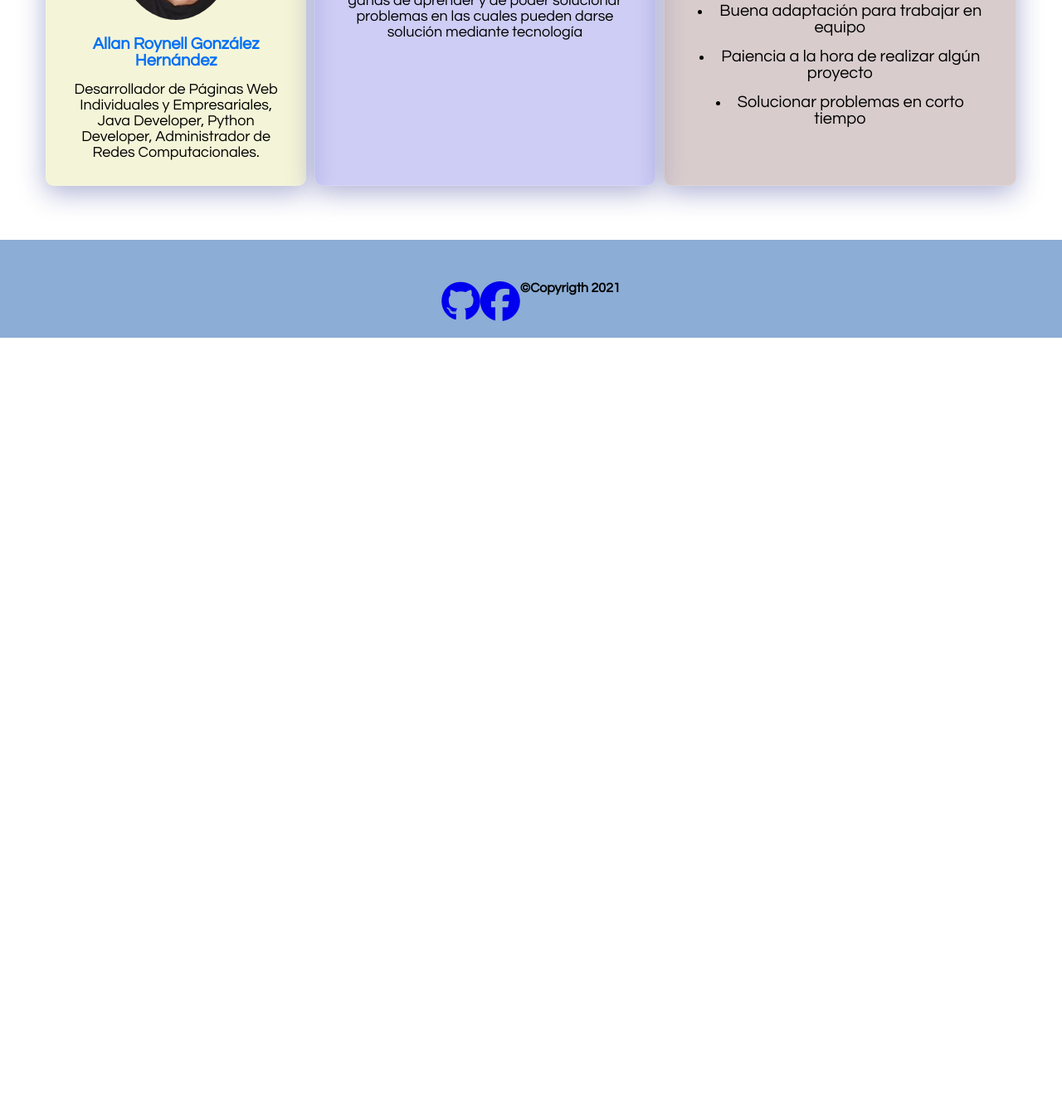
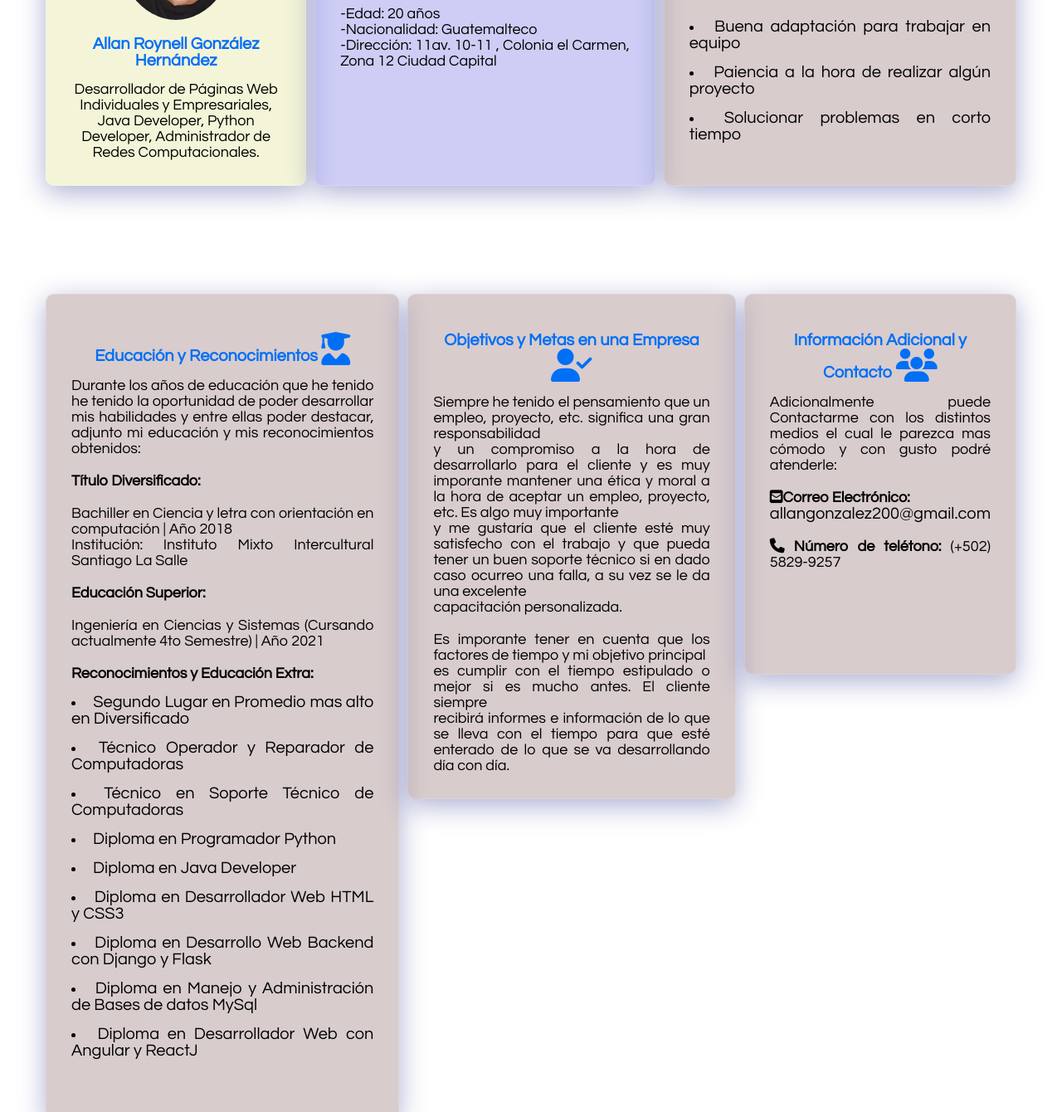
Before and after one commit to allgonzalez/IPC2_PRACTICA2, a plain HTML site: page index.html in a window 1280 px wide. Shown: the part 1174-2514 px from the top of the page at 83% size. Before the commit the page ends 1581 px from the top, so only its background shows below. Drawn offline with Linux system fonts and the light colour scheme.

Commit message:
Responsive Finish

```diff
--- a/index.html
+++ b/index.html
@@ -43,12 +43,16 @@
         </p>
     </div>
     <div class="cont2">
-        <h4>¿Quién Soy? <i class="fas fa-user-check"></i></h4>
+        <h4>¿Quién Soy? <i class="fas fa-user-check fa-2x"></i></h4>
 
-        <p>Estudiante de Ingeniería en Ciencias y Sistemas del segundo año, poseo muchas ganas de aprender y de poder solucionar problemas en las cuales pueden darse solución mediante tecnología</p>
+        <p>Estudiante de Ingeniería en Ciencias y Sistemas del segundo año, poseo muchas ganas de aprender y de poder solucionar problemas en las cuales pueden darse solución mediante tecnología</p> <br>
+        <p>-Edad: 20 años</p>
+        <p>-Nacionalidad: Guatemalteco</p>
+        <p>-Dirección: 11av. 10-11 , Colonia el Carmen, Zona 12 Ciudad Capital</p>
+
     </div>
     <div class="cont3">
-        <h4>CUALIDADES <i class="fas fa-users"></i></h4>
+        <h4>CUALIDADES <i class="fas fa-users fa-2x"></i></h4>
         <p>Las cualidades son muy útiles y es importante conocerlas para poder trabajar con una persona o darle una tarea específica, adjunto las cuales he llegado a desarrollar y por las que he sido reconocido: </p><br>
         <li>Buena adaptación para trabajar en equipo</li>
         <li>Paiencia a la hora de realizar algún proyecto</li>
@@ -56,7 +60,42 @@
     </div>
    </section>
 
+   <section id="persona">
+    <div class="cont4">
+        <h4>Educación y Reconocimientos <i class="fas fa-user-graduate fa-2x"></i></h4>
+        <p>Durante los años de educación que he tenido he tenido la oportunidad de poder desarrollar mis habilidades y entre ellas poder destacar, adjunto mi educación y mis reconocimientos obtenidos: </p><br>
+        <p> <b>Título Diversificado: </b></p><br>
+        <p>Bachiller en Ciencia y letra con orientación en computación | Año 2018</p>
+        <p>Institución: Instituto Mixto Intercultural Santiago La Salle</p><br>
+        <p><b>Educación Superior: </b></p><br>
+        <p>Ingeniería en Ciencias y Sistemas (Cursando actualmente 4to Semestre) | Año 2021</p><br>
+        <p><b>Reconocimientos y Educación Extra: </b></p>
+        <li>Segundo Lugar en Promedio mas alto en Diversificado</li>
+        <li>Técnico Operador y Reparador de Computadoras</li>
+        <li>Técnico en Soporte Técnico de Computadoras</li>
+        <li>Diploma en Programador Python</li>
+        <li>Diploma en Java Developer</li>
+        <li>Diploma en Desarrollador Web HTML y CSS3</li>
+        <li>Diploma en Desarrollo Web Backend con Django y Flask </li>
+        <li>Diploma en Manejo y Administración de Bases de datos MySql</li>
+        <li>Diploma en Desarrollador Web con Angular y ReactJ</li>
+    </div>
 
+    <div class="cont5">
+        <h4>Objetivos y Metas en una Empresa <i class="fas fa-user-check fa-2x"></i></h4>
+        <p>Siempre he tenido el pensamiento que un empleo, proyecto, etc. significa una gran responsabilidad <br>
+        y un compromiso a la hora de desarrollarlo para el cliente y es muy imporante mantener una ética y moral a la hora de aceptar un empleo, proyecto, etc. Es algo muy importante <br> y me gustaría que el cliente esté muy satisfecho con el trabajo y que pueda tener un buen soporte técnico si en dado caso ocurreo una falla, a su vez se le da una excelente <br>capacitación personalizada.</p><br>
+        <p>	Es imporante tener en cuenta que los factores de tiempo y mi objetivo principal<br> es cumplir con el tiempo estipulado o mejor si es mucho antes. El cliente siempre <br>recibirá informes e información de lo que se lleva con el tiempo para que esté enterado de lo que se va desarrollando día con día.</p>
+
+    </div>
+    <div class="cont6">
+        <h4>Información Adicional y Contacto <i class="fas fa-users fa-2x"></i></h4>
+        <p>Adicionalmente puede Contactarme con los distintos medios el cual le parezca mas cómodo y con gusto podré atenderle: </p><br>
+        <p class="correo"><b><i class="fas fa-envelope-square fa-1x"></i>Correo Electrónico: </b>
+        </p> allangonzalez200@gmail.com</b></p><br>
+        <p> <i class="fas fa-phone fa-1x"></i> <b>Número de telétono:</b> (+502) 5829-9257</p>
+    </div>
+   </section>
    <footer id="iconos">
         <div id="contenido-iconos">
             <div>
--- a/style.css
+++ b/style.css
@@ -106,7 +106,9 @@ header{
 
     border-radius: 100%;
 }
-
+#persona div h4{
+    text-align: center;
+}
 #persona div{
     padding: 30px 30px;
 }
@@ -130,9 +132,10 @@ header{
     border-radius: 10px;
     border: 1px solid rgba( 255, 255, 255, 0.18 );
 
+    text-align: justify;
     margin-left: 5px;
     margin-right: 5px;
-    padding-top: 110px;
+    /*padding-top: 110px;*/
 }
 #persona div.cont3{
     background: rgba( 60, 3, 9, 0.2 );
@@ -142,9 +145,54 @@ header{
     border-radius: 10px;
     border: 1px solid rgba( 255, 255, 255, 0.18 );
 
+    text-align: justify;
     margin-left: 5px;
     margin-right: 5px;
 }
+
+#persona div.cont4{
+    background: rgba( 60, 3, 9, 0.2 );
+    box-shadow: 0 8px 32px 0 rgba( 31, 38, 135, 0.37 );
+    backdrop-filter: blur( 5px );
+    -webkit-backdrop-filter: blur( 5px );
+    border-radius: 10px;
+    border: 1px solid rgba( 255, 255, 255, 0.18 );
+
+    margin-left: 5px;
+    margin-right: 5px;
+
+    text-align: justify;
+
+}
+#persona div.cont5{
+    background: rgba( 60, 3, 9, 0.2 );
+    box-shadow: 0 8px 32px 0 rgba( 31, 38, 135, 0.37 );
+    backdrop-filter: blur( 5px );
+    -webkit-backdrop-filter: blur( 5px );
+    border-radius: 10px;
+    border: 1px solid rgba( 255, 255, 255, 0.18 );
+
+    text-align: justify;
+    margin-left: 5px;
+    margin-right: 5px;
+    margin-bottom: 400px;
+}
+
+#persona div.cont6{
+    background: rgba( 60, 3, 9, 0.2 );
+    box-shadow: 0 8px 32px 0 rgba( 31, 38, 135, 0.37 );
+    backdrop-filter: blur( 5px );
+    -webkit-backdrop-filter: blur( 5px );
+    border-radius: 10px;
+    border: 1px solid rgba( 255, 255, 255, 0.18 );
+
+    text-align: justify;
+    margin-left: 5px;
+    margin-right: 5px;
+    margin-bottom: 550px;
+}
+
+
 
 
 #persona div h4{
@@ -160,13 +208,9 @@ header{
     font-size: 18px;
 }
 
-/*
-#persona div.quien-soy{
-    background-color: #28EABB;
 
-    margin-top: 180px;
-}
-*/
+
+
 
 
 /*ICONOS*/
@@ -230,4 +274,14 @@ header{
     #persona div.cont2{
         padding-top: 0px;
     }
+    #persona div.cont3{
+        margin-bottom: 5px;
+    }
+    #persona div.cont5{
+        margin-bottom: 5px;
+    }
+    #persona div.cont6{
+        margin-bottom: 5px;
+    }
+
 }
```
